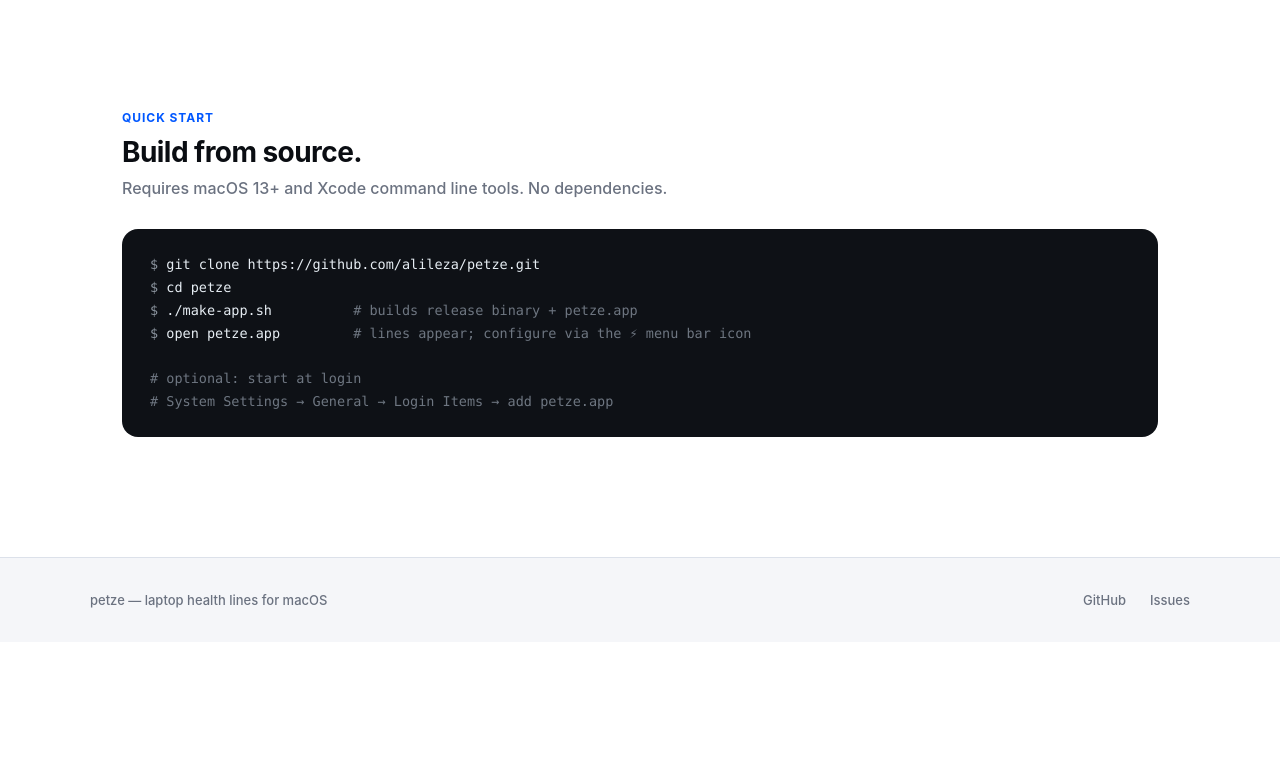
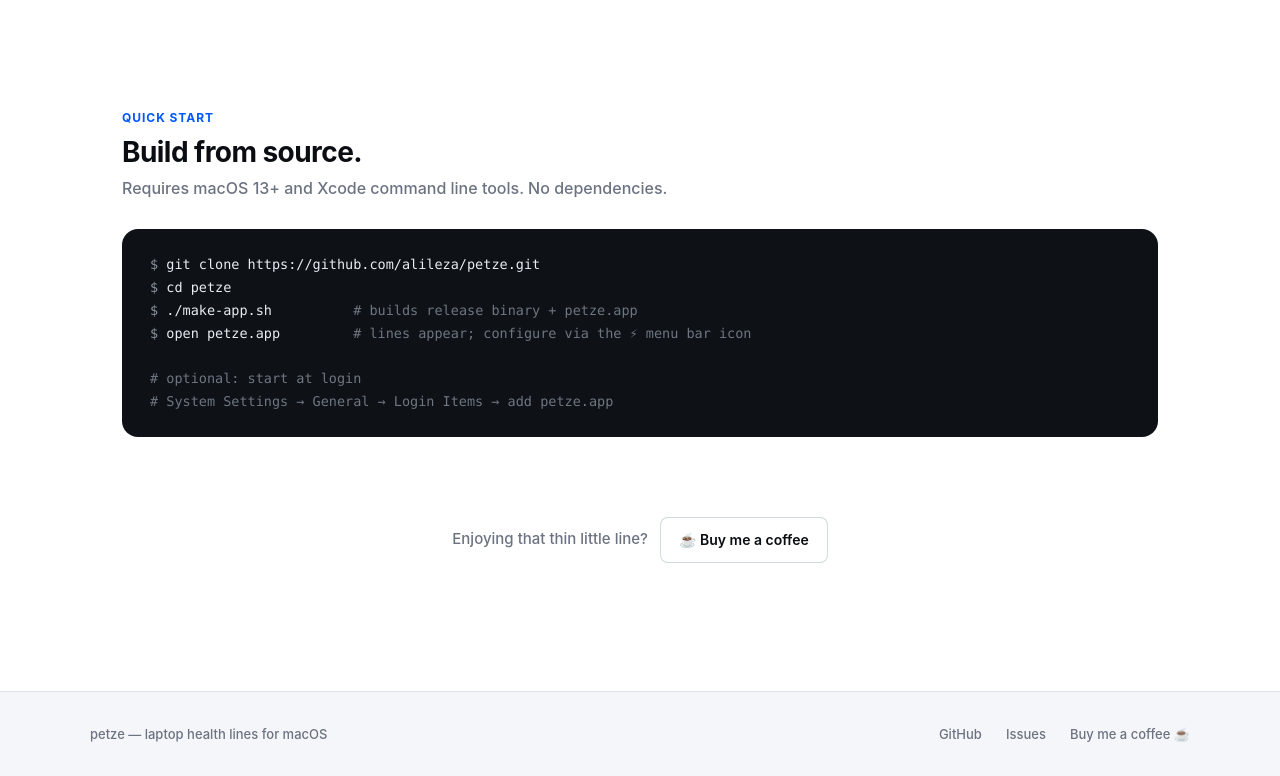
Before and after one commit to alileza/petze, a plain HTML site: page docs/index.html in a window 1280 px wide. Shown: the part 2385-3161 px from the top of the page. Before the commit the page ends 3027 px from the top, so only its background shows below. Drawn offline with Linux system fonts and the light colour scheme.

Commit message:
Add Buy Me a Coffee link to the site

```diff
--- a/docs/index.html
+++ b/docs/index.html
@@ -419,6 +419,13 @@
   </div>
 </section>
 
+<section class="support" style="text-align:center; padding: 24px 0 64px;">
+  <p style="color: var(--content-secondary); font-size: 15px;">
+    Enjoying that thin little line? &nbsp;
+    <a class="btn secondary" href="https://buymeacoffee.com/alileza" style="vertical-align: middle;">☕ Buy me a coffee</a>
+  </p>
+</section>
+
 </main>
 
 <footer>
@@ -427,6 +434,7 @@
     <span class="grow"></span>
     <a href="https://github.com/alileza/petze">GitHub</a>
     <a href="https://github.com/alileza/petze/issues">Issues</a>
+    <a href="https://buymeacoffee.com/alileza">Buy me a coffee ☕</a>
   </div>
 </footer>
 
```
